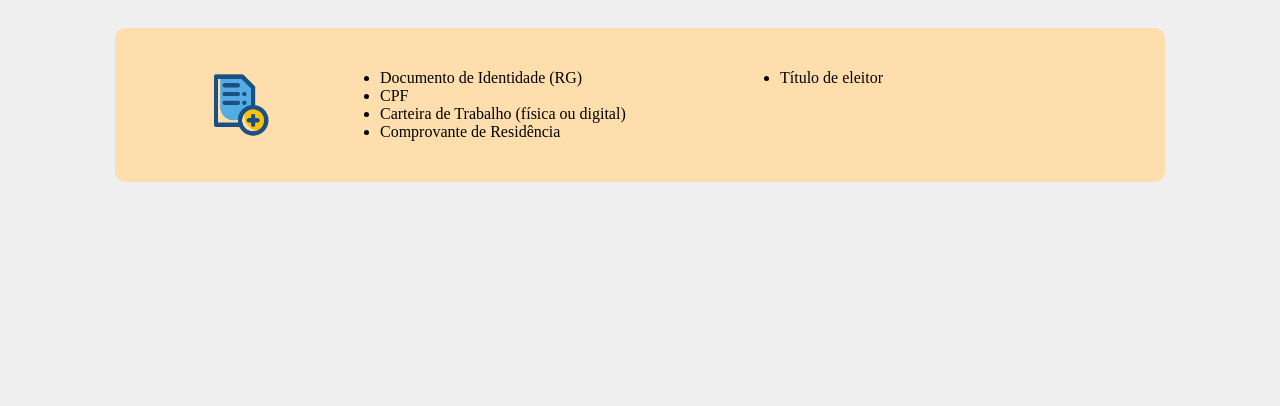
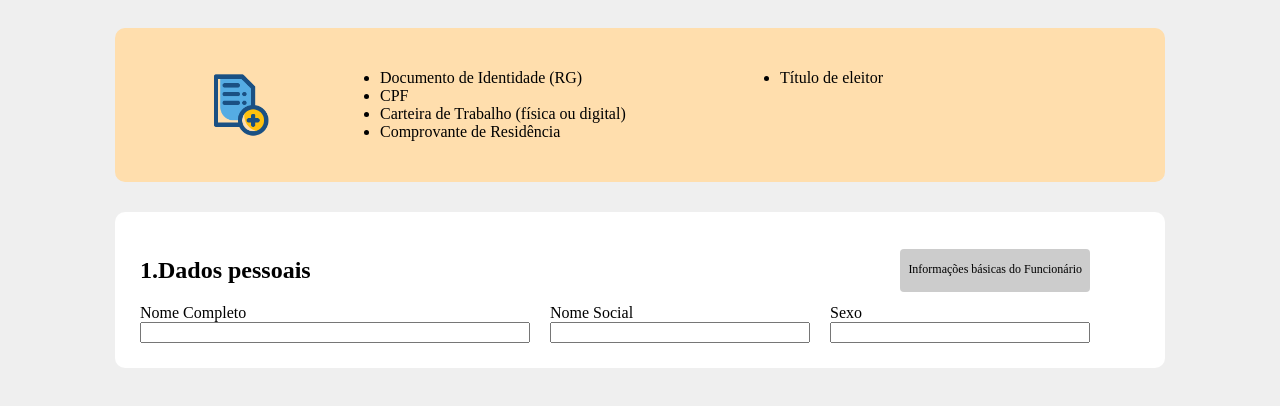
Before and after one commit to daniel3g/ficha-cadastro, a plain HTML site: page index.html in a window 1280 px wide. Shown: the part 206-612 px from the top of the page. Drawn offline with Linux system fonts and the light colour scheme.

Commit message:
finalizamos uma linha

```diff
--- a/index.html
+++ b/index.html
@@ -35,5 +35,28 @@
             </ul>
         </div>
     </div>
+
+
+    <div class="dados-pessoais">
+        <div class="informacao-funcionario">
+            <h2>1.Dados pessoais</h2>
+            <p>Informações básicas do Funcionário</p>
+        </div>
+
+        <div class="linha">
+            <div class="grande">
+                <label>Nome Completo</label>
+                <input type="text">
+            </div>
+            <div class="medio">
+                <label>Nome Social</label>
+                <input type="text">
+            </div>
+            <div class="medio">
+                <label>Sexo</label>
+                <input type="text">
+            </div>
+        </div>
+    </div>
 </body>
 </html>
--- a/style.css
+++ b/style.css
@@ -62,3 +62,58 @@ body {
 .dados-right {
     flex: 2;
 }
+
+.dados-pessoais {
+    display: flex;
+    width: 1000px;
+    margin: auto;
+    padding: 25px;
+    background-color: #fff;
+    border-radius: 10px;
+    margin-top: 30px;
+    flex-direction: column;
+}
+
+.informacao-funcionario {
+    display: flex;
+    justify-content: space-between;
+    width: 950px;
+}
+
+.informacao-funcionario p {
+    background-color: #ccc;
+    line-height: 3;
+    padding: 2px 8px 2px 8px;
+    font-size: 12px;
+    border-radius: 4px;
+}
+
+.pequeno {
+    flex: 1;
+    display: flex;
+    flex-direction: column;
+}
+
+.medio {
+    flex: 2;
+    display: flex;
+    flex-direction: column;
+}
+
+.grande {
+    flex: 3;
+    display: flex;
+    flex-direction: column;
+}
+
+.extra {
+    flex: 6;
+    display: flex;
+    flex-direction: column;
+}
+
+.linha {
+    display: flex;
+    width: 950px;
+    gap: 20px;
+}
```
Also changed, not shown: images/1779927278073-captura-de-tela-2026-05-27-211312.png (added).
